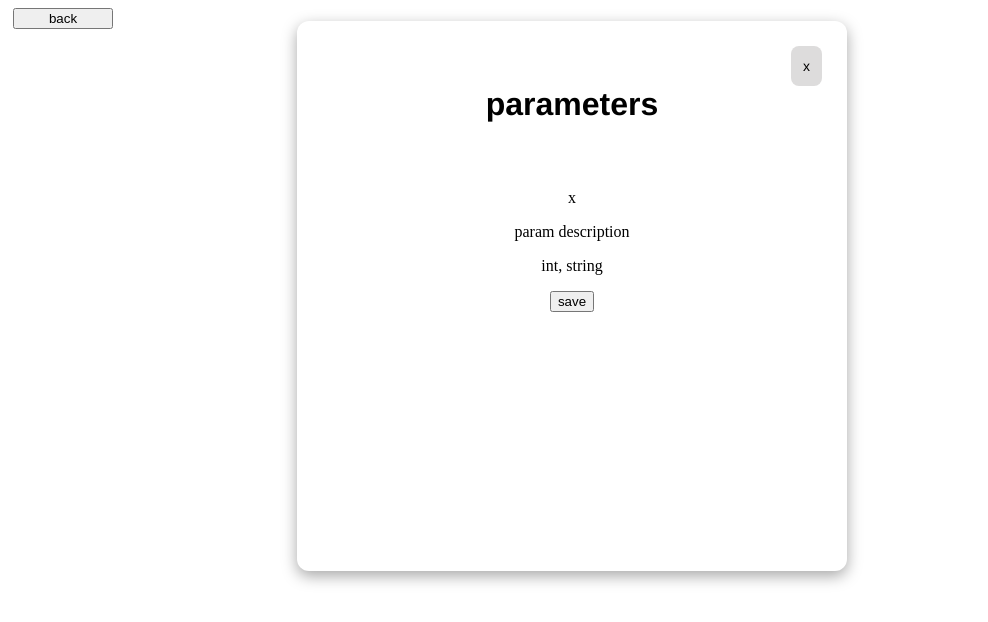
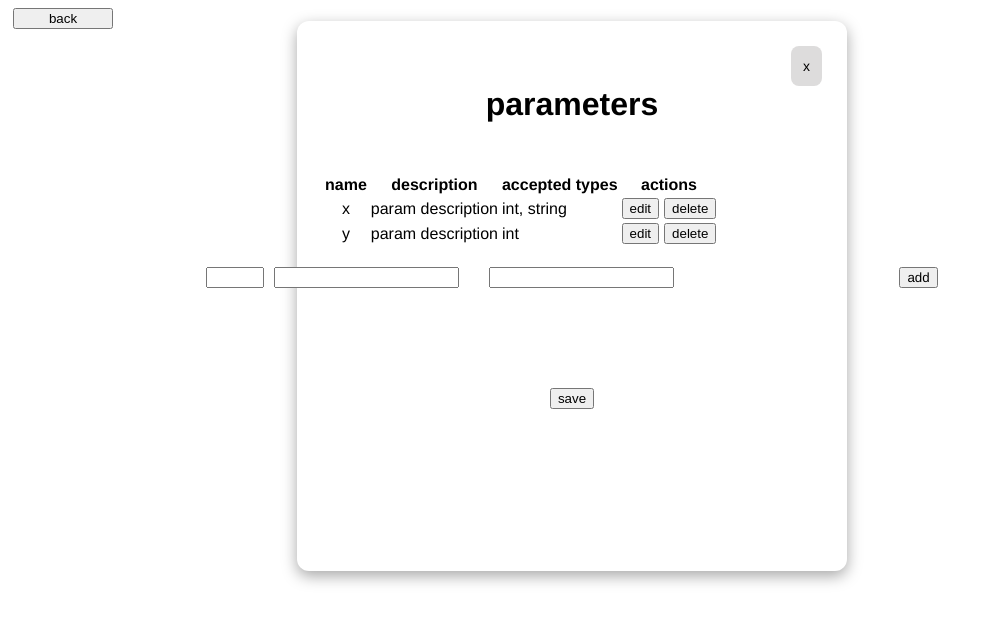
Before and after one commit to dollshak/counterfactualClient, a React (Create React App) app: page /addAlgorithm in a window 1280 px wide. Both pictures are taken after typing "Sample", "Sample", "Sample", "Sample", "Sample" into the empty fields and a click on the button "add_parameters". Shown: the top 622 px of the page, without its empty margins (0-988 px from the left). Built offline with nearby package versions, Linux system fonts and the light colour scheme.

Commit message:
added table

```diff
--- a/src/pages/AddAlgorithmPage/AddAlgorithmPage.jsx
+++ b/src/pages/AddAlgorithmPage/AddAlgorithmPage.jsx
@@ -8,6 +8,11 @@ const AddAlgorithmPage = () => {
       param_name: "x",
       description: "param description",
       accepted_types: "int, string",
+    },
+    {
+      param_name: "y",
+      description: "param description",
+      accepted_types: "int",
     },
   ];
   const navigate = useNavigate();
@@ -50,18 +55,6 @@ const AddAlgorithmPage = () => {
         </form>
       </div>
 
-      <div className="add_arguments">
-        <button className="args_title" onClick={onAddParamsClick}>
-          add_parameters
-        </button>
-      </div>
-      {console.log(parametersList)}
-      <AddParametersModal
-        open={openModal}
-        onClose={() => setOpenModal(false)}
-        paramsList={parametersList}
-      />
-
       <div className="add_additional_info">
         <form>
           <label className="info_title">
@@ -80,6 +73,17 @@ const AddAlgorithmPage = () => {
         </form>
       </div>
 
+      <div className="add_arguments">
+        <button className="args_title" onClick={onAddParamsClick}>
+          add_parameters
+        </button>
+      </div>
+      <AddParametersModal
+        open={openModal}
+        onClose={() => setOpenModal(false)}
+        paramsList={parametersList}
+      />
+
       <button className="add_button">add</button>
     </div>
   );
--- a/src/pages/AddParametersModal/AddParametersModal.css
+++ b/src/pages/AddParametersModal/AddParametersModal.css
@@ -66,3 +66,65 @@
     margin-top: 0px;
     margin-bottom: 50px;
 }
+
+.name_title, .desc_title, .types_title, .actions_title, .name, .desc, .types{
+    font-family: "Haas Grot Text R Web", "Helvetica Neue", Helvetica, Arial, sans-serif;
+}
+
+.edit_button{
+    margin-right: 5px;
+}
+
+.param_in_modal{
+    display: flex;
+    flex-direction: row;
+}
+
+.table_title{
+    display: flex;
+    justify-content: center;
+    align-items: center;
+    flex-direction: row;
+
+}
+
+.add_parameters_list{
+    display: flex;
+    justify-content: center;
+    align-items: center;
+}
+
+.p_name, .p_desc{
+    display: flex;
+    margin-right: 100px;
+}
+
+.new_param{
+    display: flex;
+    justify-content: center;
+    align-items: center;
+    flex-direction: row;
+    margin-top: 20px;
+}
+
+.name_input{
+    width: 50px;
+    margin-right: 10px;
+}
+
+.desc_input{
+    /* height: 50px; */
+    margin-right: 10px;
+}
+
+.types_input{
+    margin-left: 20px;
+}
+
+.add_add_button{
+    margin-left: 10px;
+}
+
+.add_save_button_container{
+    margin-top: 100px;
+}
--- a/src/pages/AddParametersModal/AddParametersModal.jsx
+++ b/src/pages/AddParametersModal/AddParametersModal.jsx
@@ -2,6 +2,8 @@ import React from "react";
 
 export const AddParametersModal = ({ open, onClose, paramsList }) => {
   if (!open) return null;
+
+  const onDelete = () => {};
   return (
     <div className="add_modal_background">
       <div className="add_modal_container">
@@ -11,16 +13,39 @@ export const AddParametersModal = ({ open, onClose, paramsList }) => {
           </button>
         </div>
         <h1 className="add_title">parameters</h1>
-        <div className="add_parameters_list">
-          {paramsList.map((param) => (
-            <div className="param_in_modal" key={param.param_name}>
-              <p>{param.param_name}</p>
-              <p>{param.description}</p>
-              <p>{param.accepted_types}</p>
-            </div>
-          ))}
+        <div className="table_container">
+          <table>
+            <thead>
+              <tr>
+                <th className="name_title">name</th>
+                <th className="desc_title">description</th>
+                <th className="types_title">accepted types</th>
+                <th className="actions_title">actions</th>
+              </tr>
+            </thead>
+            <tbody>
+              {paramsList.map((param) => (
+                <tr>
+                  <td className="name">{param.param_name}</td>
+                  <td className="desc">{param.description}</td>
+                  <td className="types">{param.accepted_types}</td>
+                  <td>
+                    <button className="edit_button">edit</button>
+                    <button className="delete_button">delete</button>
+                  </td>
+                </tr>
+              ))}
+            </tbody>
+          </table>
         </div>
-        {console.log(paramsList)}
+
+        <div className="new_param">
+          <input className="name_input" type="text" />
+          <input className="desc_input" type="text" />
+          <input className="types_input" type="text" />
+          <button className="add_button">add</button>
+        </div>
+
         <div className="add_save_button_container">
           <button className="add_save_button" onClick={onClose}>
             save
```
